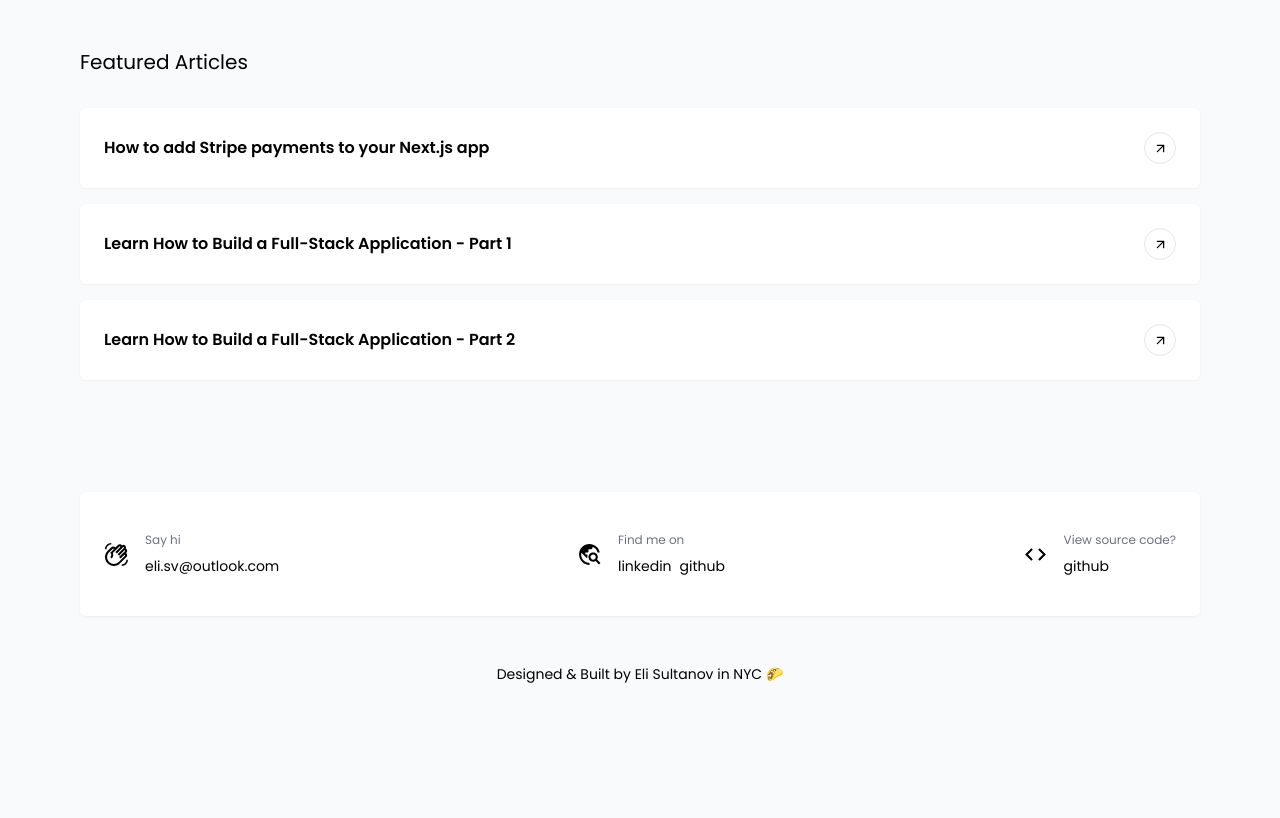
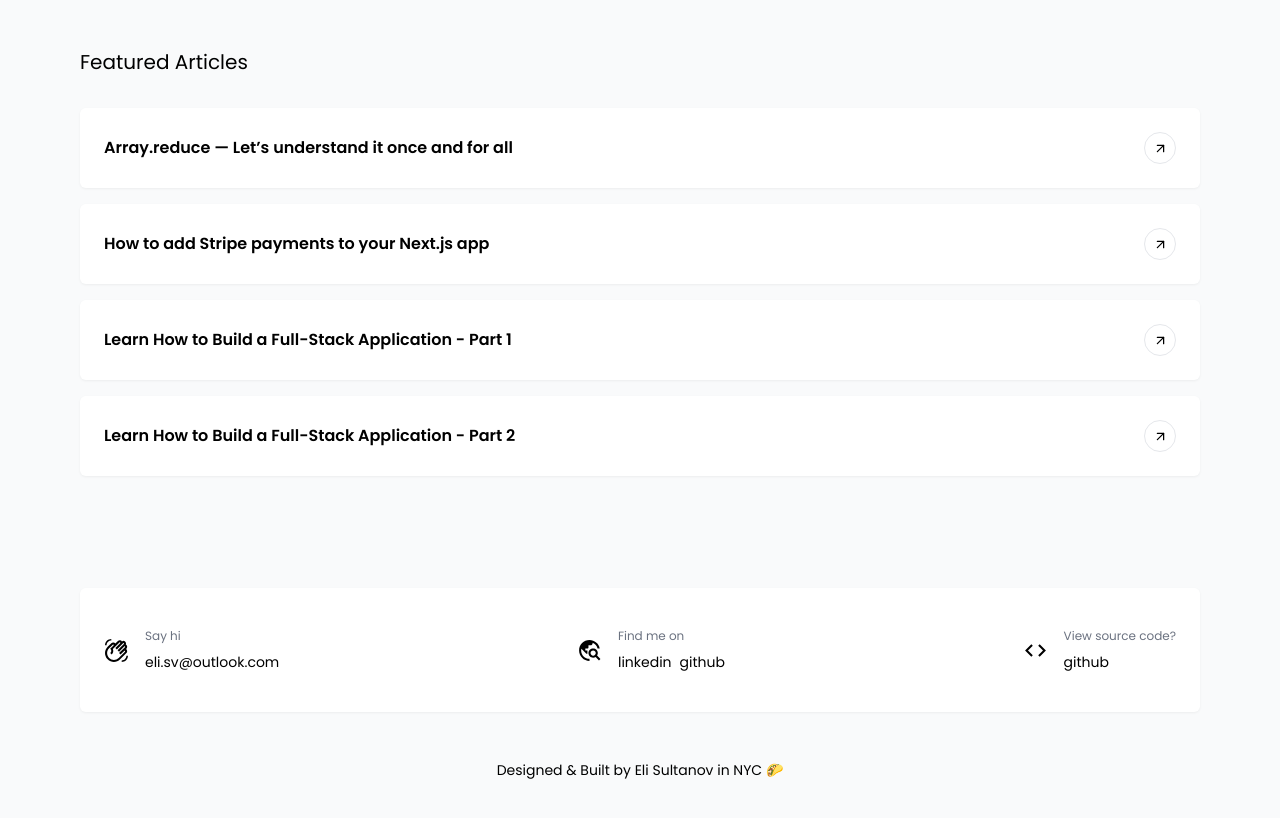
Before and after one commit to elisvcodes/portfolio-v2, a React (Vite) app: page / in a window 1280 px wide. Shown: the part 1820-2638 px from the top of the page. Before the commit the page ends 2552 px from the top, so only its background shows below. Built offline with nearby package versions, Linux system fonts and the light colour scheme; a web font is replaced by a local one.

Commit message:
added a new article

```diff
--- a/src/App.tsx
+++ b/src/App.tsx
@@ -65,6 +65,10 @@ function App() {
 
       <Section title="Featured Articles">
         <ArticlesCard
+          title="Array.reduce — Let’s understand it once and for all"
+          link="https://sultanoveli.medium.com/array-reduce-lets-understand-it-once-and-for-all-3de42daac192"
+        />
+        <ArticlesCard
           title="How to add Stripe payments to your Next.js app"
           link="https://medium.com/@sultanoveli/how-to-add-stripe-payments-to-your-next-js-app-d1cfced7c8a5"
         />
```
